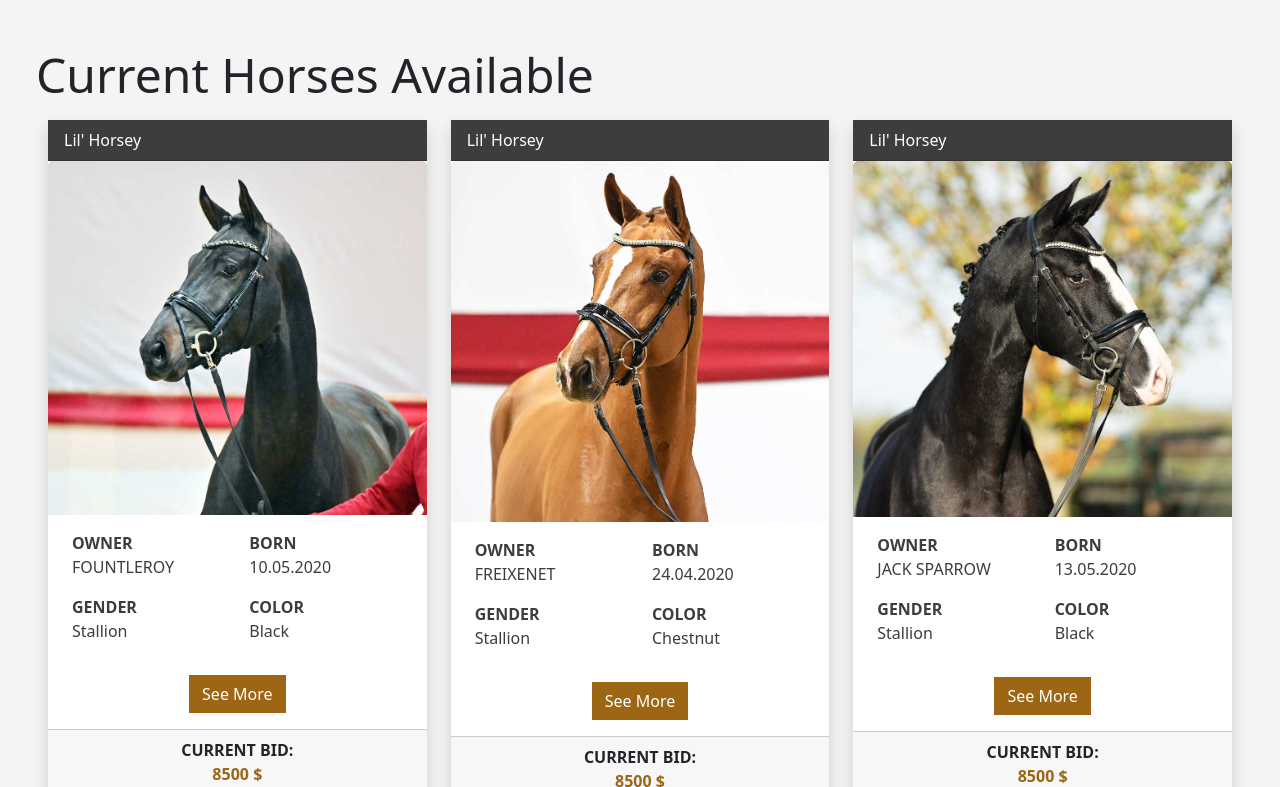
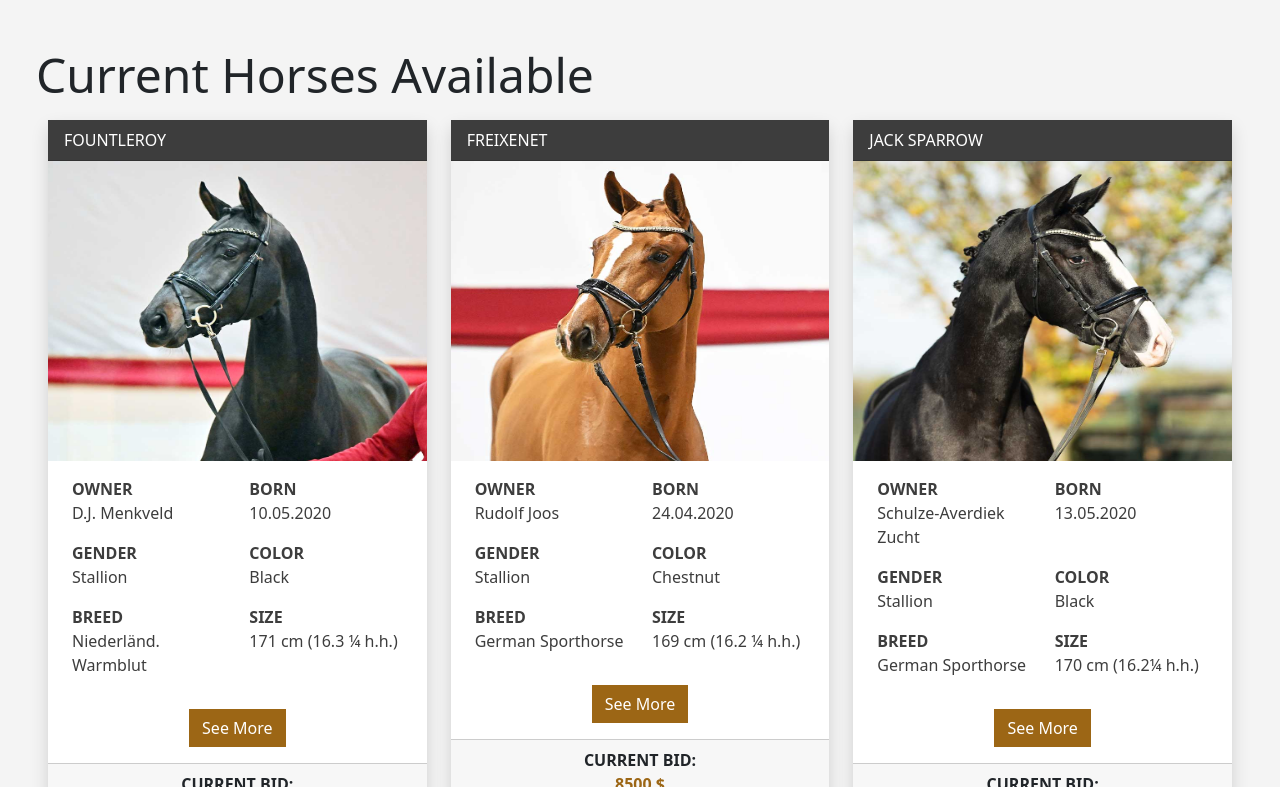
Before and after one commit to jihadftouny/horse-auction-website, an Angular app: page /home in a window 1280 px wide. Shown: the part 433-1220 px from the top of the page. Built offline with nearby package versions, Linux system fonts and the light colour scheme.

Commit message:
temporary commit

```diff
--- a/src/app/data.service.ts
+++ b/src/app/data.service.ts
@@ -16,7 +16,4 @@ export class DataService {
 
   messages = [
   ];
-
-  constructor() { }
-
-}
+ }
--- a/src/app/home/home.component.html
+++ b/src/app/home/home.component.html
@@ -41,14 +41,14 @@
 
 		<div class="col-xxl-3 col-md-4 col-sm-6 col-12 pb-5" *ngFor="let horse of horses">
 			<div class="card shadow rounded-0 border-0">
-				<div class="card-header rounded-0 text-white bg-seven">Lil' Horsey</div>
-				<img class="card-img-top" src="../../assets/images/testhorses/{{horse.img}}" alt="Card image">
+				<div class="card-header rounded-0 text-white bg-seven">{{horse.name}}</div>
+				<img class="card-img-top rounded-0" style="height: 300px" src="../../assets/images/testhorses/{{horse.img}}" alt="Card image">
 				<div class="card-body text-seven">
 					<div class="row px-2">
 						<div class="col">
 							<p><b>OWNER</b>
 								<br>
-								{{horse.name}}
+								{{horse.owner}}
 							</p>
 						</div>
 						<div class="col">
@@ -69,6 +69,20 @@
 							<p><b>COLOR</b>
 								<br>
 								{{horse.color}}
+							</p>
+						</div>
+					</div>
+					<div class="row px-2">
+						<div class="col">
+							<p><b>BREED</b>
+								<br>
+								{{horse.breed}}
+							</p>
+						</div>
+						<div class="col">
+							<p><b>SIZE</b>
+								<br>
+								{{horse.size}}
 							</p>
 						</div>
 					</div>
```
